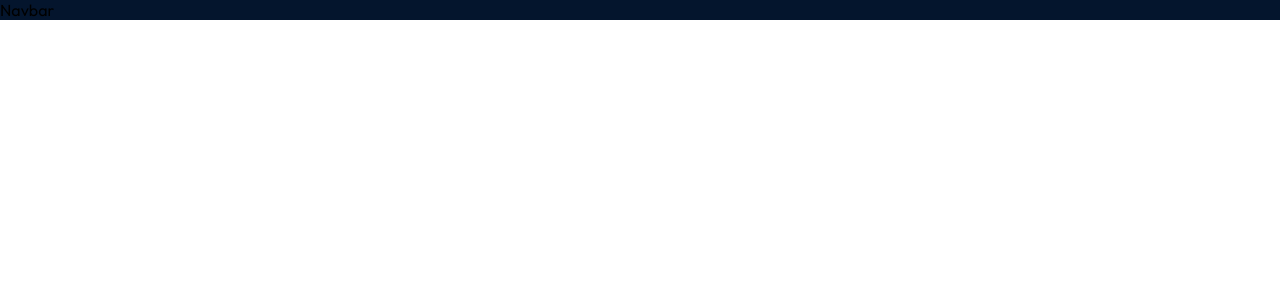
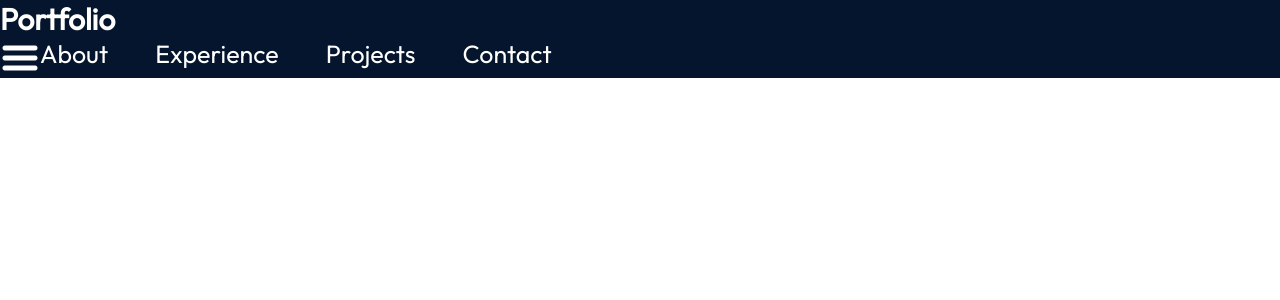
Before and after one commit to gurpinder2023/portfolio, a React (Vite) app: page / in a window 1280 px wide. Shown: the top 300 px of the page. Built offline with nearby package versions, Linux system fonts and the light colour scheme.

Commit message:
styled the navbar

```diff
--- a/src/App.module.css
+++ b/src/App.module.css
@@ -5,4 +5,6 @@
     width: 100%;
     height: 100%;
 
+
+
 }
--- a/src/components/Navbar/Navbar.jsx
+++ b/src/components/Navbar/Navbar.jsx
@@ -1,5 +1,19 @@
-import React from 'react';
+import React, {useState} from 'react';
+
+import { getImageUrl } from '../../utils';
+import Styles from './Navbar.module.css';
 
 export const Navbar = () => {
-    return <div>Navbar</div>;
+    return <nav className = {Styles.navbar}>
+        <a className= {Styles.title} href="/">Portfolio</a>
+        <div className= {Styles.menu}>
+            <img className ={Styles.menuBtn} src={getImageUrl("nav/menuIcon.png")} alt="menu-button"/>
+            <ul className= {Styles.menuItems}>
+                <li><a href="#about">About</a></li>
+                <li><a href="#experience">Experience</a></li>
+                <li><a href="#projects">Projects</a></li>
+                <li><a href="#contact">Contact</a></li>
+            </ul>
+        </div>
+    </nav>;
 };
--- a/src/components/Navbar/Navbar.module.css
+++ b/src/components/Navbar/Navbar.module.css
@@ -0,0 +1,47 @@
+@import "../../vars.css";
+
+
+.Navbar{
+    position: relative;
+    display :flex;
+    justify-content: space-between;
+    align-items: center;
+    padding-top: 61px;
+    z-index: 2;
+    margin: 0 10%;
+}
+
+
+.title{
+    font-size: 30px;
+    font-weight: 600;
+    color: var(--color-text);
+    text-decoration: none;
+}
+
+.menu{
+    display: flex;
+
+}
+
+.menuItems{
+    display:flex;
+    gap: 47px;
+    list-style: none;
+}
+
+.menuItems a{
+    text-decoration: none;
+    color: var(--color-text);
+    font-size: 25px;
+
+}
+
+
+@media screen and (max-width: 830px){
+    .Navbar{
+        flex-direction: column;
+        align-items: flex-start;
+
+    }
+}
--- a/src/utils.js
+++ b/src/utils.js
@@ -1,3 +1,3 @@
 export const getImageUrl = (path) => {
-    return new URL(`./assets/${path}`, import.meta.url).href;
+    return new URL(`/assets/${path}`, import.meta.url).href;
 }
```
